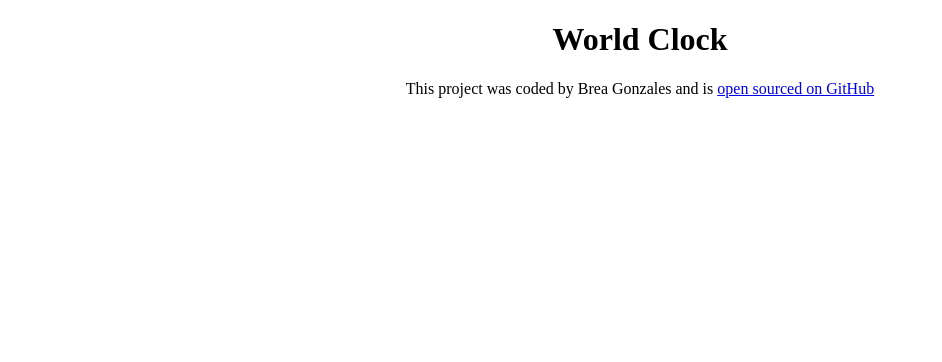
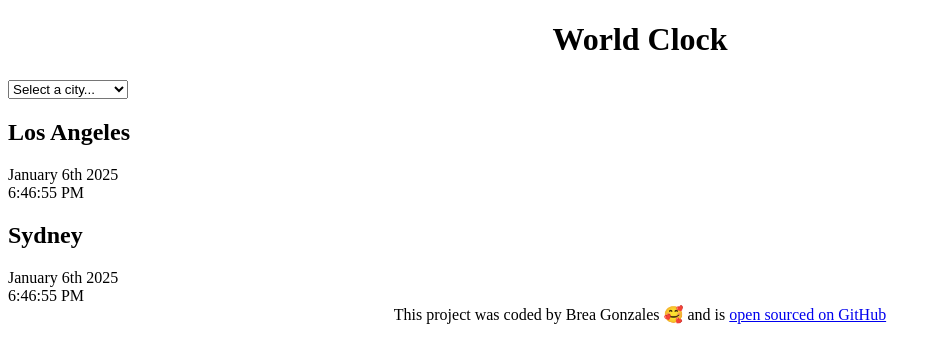
Before and after one commit to Breabg/worldclock, a plain HTML site: page index.html in a window 1280 px wide. Shown: the whole page, without its empty margins (0-942 px from the left). Drawn offline with Linux system fonts and the light colour scheme.

Commit message:
Added basic HTML

```diff
--- a/index.html
+++ b/index.html
@@ -7,9 +7,29 @@
     <title>World CLock - Brea Gonzales</title>
 </head>
 <body>
+    <div class="container">
     <h1>World Clock</h1>
+
+    <select>
+        <option value="">Select a city...</option>
+        <option value="">San Diego</option>
+        <option value="">San Luis Obispo</option>
+        <option value="">San Fransisco</option>
+    </select>
+
+    <div class="city">
+        <h2>Los Angeles</h2>
+        <div class="date">January 6th 2025</div>
+        <div class="time">6:46:55 PM</div>
+    </div>
+    <div class="city">
+        <h2>Sydney</h2>
+        <div class="date">January 6th 2025</div>
+        <div class="time">6:46:55 PM</div>
+    </div>
+    </div>
     <footer>
-        This project was coded by Brea Gonzales and is <a href="https://github.com/Breabg/worldclock" target="_blank"> open sourced on GitHub </a>
+        This project was coded by Brea Gonzales 🥰 and is <a href="https://github.com/Breabg/worldclock" target="_blank"> open sourced on GitHub </a>
     </footer>
     <script src="javascript/index.js"></script>
 </body>
```
